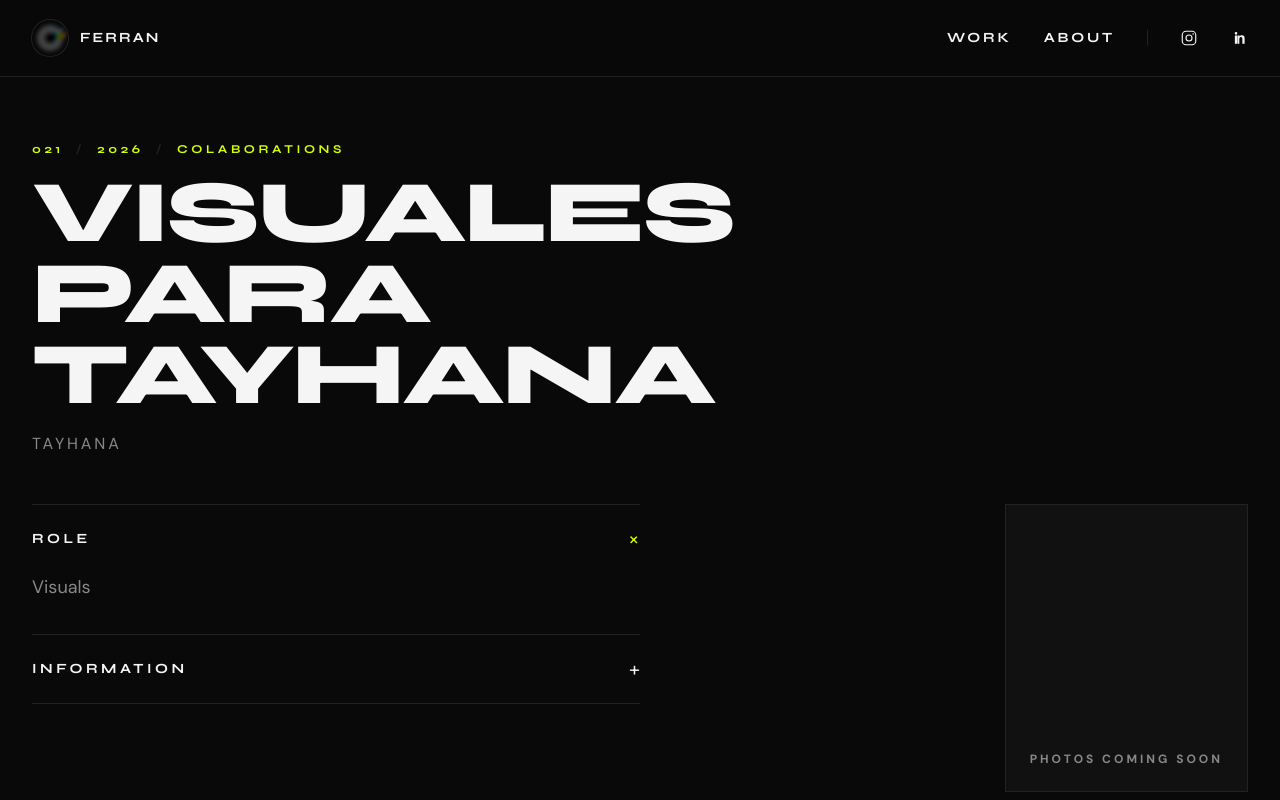
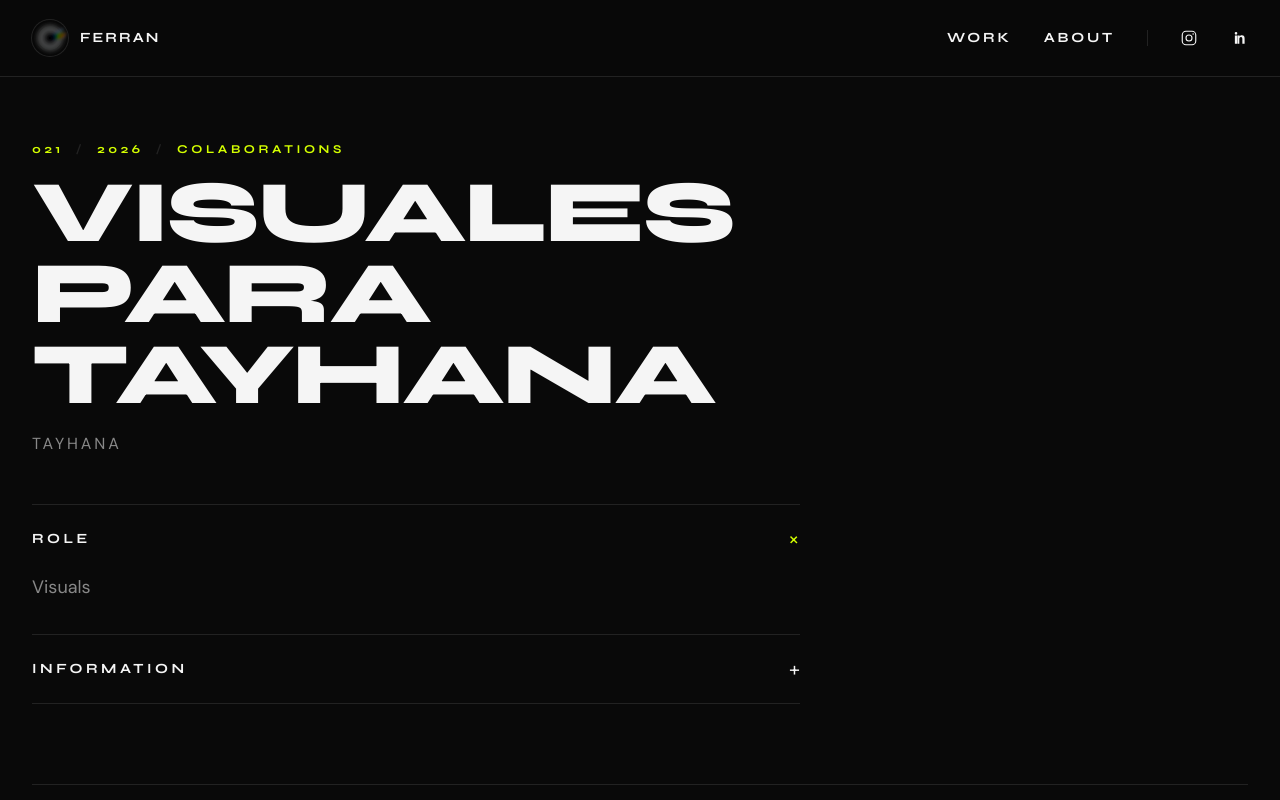
Before and after one commit to ferranbelmon/creative-portfolio, a Next.js app: page /projects/visuales-para-tayhana in a window 1280 px wide. Shown: the top 800 px of the page. Built offline with nearby package versions, Linux system fonts and the light colour scheme.

Commit message:
Show project thumbnail beside info even with full-width galleries.
Aitana keeps its stacked gallery below, but the thumbnail now appears
next to the accordion and is excluded from the gallery strip.

Co-authored-by: Ferran Belmon <ferranbelmon@users.noreply.github.com>

```diff
--- a/app/projects/[slug]/page.tsx
+++ b/app/projects/[slug]/page.tsx
@@ -41,14 +41,20 @@ export default async function ProjectPage({ params }: ProjectPageProps) {
 
   const { prev, next } = getAdjacentProjects(slug);
   const fullWidthGallery = project.galleryLayout?.columns === 1;
-  const featuredImage = fullWidthGallery
-    ? undefined
-    : (project.images?.[0] ?? project.thumbnail);
-  const galleryImages = fullWidthGallery
-    ? (project.images ?? [])
-    : (project.images?.length ?? 0) > 1
-      ? (project.images?.slice(1) ?? [])
-      : [];
+  // Prefer thumbnail beside project info; keep full-width galleries for the strip below.
+  const featuredImage =
+    project.thumbnail ??
+    (fullWidthGallery ? undefined : project.images?.[0]);
+  const galleryImages = (() => {
+    const images = project.images ?? [];
+    if (!images.length) return [];
+    if (project.thumbnail) {
+      return images.filter((src) => src !== project.thumbnail);
+    }
+    if (fullWidthGallery) return images;
+    return images.length > 1 ? images.slice(1) : [];
+  })();
+  const showFeaturedBeside = Boolean(featuredImage);
 
   return (
     <main className="mx-auto max-w-[1600px] px-5 py-12 md:px-8 md:py-16">
@@ -68,20 +74,15 @@ export default async function ProjectPage({ params }: ProjectPageProps) {
 
       <section
         className={
-          fullWidthGallery
-            ? "mt-10 max-w-3xl lg:mt-12"
-            : "mt-10 grid items-start gap-10 lg:mt-12 lg:grid-cols-[minmax(0,1fr)_minmax(280px,34rem)] lg:gap-12 xl:gap-16"
+          showFeaturedBeside
+            ? "mt-10 grid items-start gap-10 lg:mt-12 lg:grid-cols-[minmax(0,1fr)_minmax(280px,34rem)] lg:gap-12 xl:gap-16"
+            : "mt-10 max-w-3xl lg:mt-12"
         }
       >
         <ProjectAccordion sections={project.sections} />
-        {!fullWidthGallery &&
-          (featuredImage ? (
-            <ProjectFeaturedImage title={project.title} src={featuredImage} />
-          ) : (
-            <div className="flex min-h-[18rem] items-end border border-border bg-surface p-6 text-xs font-bold uppercase tracking-[0.25em] text-muted lg:max-w-[34rem] lg:justify-self-end">
-              Photos coming soon
-            </div>
-          ))}
+        {showFeaturedBeside ? (
+          <ProjectFeaturedImage title={project.title} src={featuredImage!} />
+        ) : null}
       </section>
 
       <ProjectGallery
```
